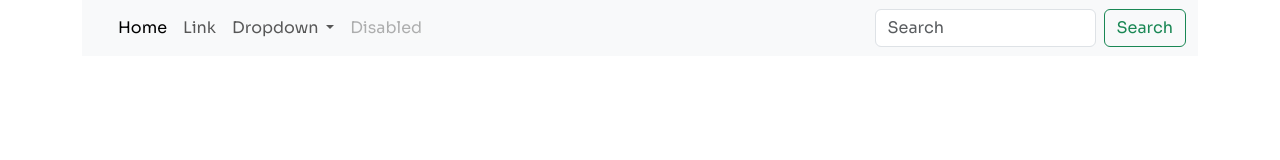
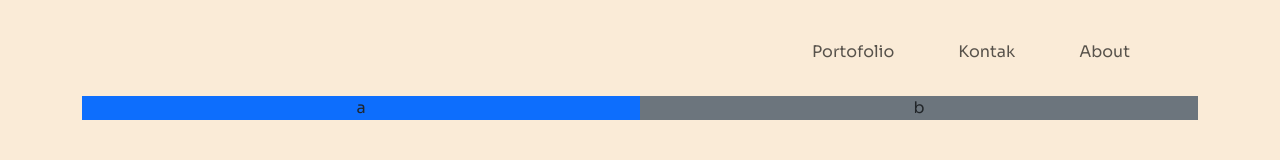
Before and after one commit to Sugar9797/tugas_html, a plain HTML site: page Tugas_4/index.html in a window 1280 px wide. Drawn offline with nearby package versions, Linux system fonts and the light colour scheme.

Commit message:
Commit Selasa

```diff
--- a/Tugas_4/index.html
+++ b/Tugas_4/index.html
@@ -11,43 +11,33 @@
     <link rel="stylesheet" href="style.css" />
   </head>
   <body>
-    <div class="container">
-      <nav class="navbar navbar-expand-lg bg-body-tertiary">
+    <div class="container-lg">
+      <nav class="navbar navbar-expand-lg mt-4">
         <div class="container-fluid">
-          <a class="navbar-brand" href="#">
-            <img src="" alt="" />
-          </a>
           <button class="navbar-toggler" type="button" data-bs-toggle="collapse" data-bs-target="#navbarSupportedContent" aria-controls="navbarSupportedContent" aria-expanded="false" aria-label="Toggle navigation">
             <span class="navbar-toggler-icon"></span>
           </button>
           <div class="collapse navbar-collapse" id="navbarSupportedContent">
-            <ul class="navbar-nav me-auto mb-2 mb-lg-0">
-              <li class="nav-item">
-                <a class="nav-link active" aria-current="page" href="#">Home</a>
+            <ul class="navbar-nav ms-auto mb-lg-0">
+              <li class="nav-item me-5">
+                <a class="nav-link" aria-current="page" href="#porto">Portofolio</a>
               </li>
-              <li class="nav-item">
-                <a class="nav-link" href="#">Link</a>
+              <li class="nav-item me-5">
+                <a class="nav-link" href="#kontak">Kontak</a>
               </li>
-              <li class="nav-item dropdown">
-                <a class="nav-link dropdown-toggle" href="#" role="button" data-bs-toggle="dropdown" aria-expanded="false"> Dropdown </a>
-                <ul class="dropdown-menu">
-                  <li><a class="dropdown-item" href="#">Action</a></li>
-                  <li><a class="dropdown-item" href="#">Another action</a></li>
-                  <li><hr class="dropdown-divider" /></li>
-                  <li><a class="dropdown-item" href="#">Something else here</a></li>
-                </ul>
-              </li>
-              <li class="nav-item">
-                <a class="nav-link disabled" aria-disabled="true">Disabled</a>
+              <li class="nav-item me-5">
+                <a class="nav-link" href="#about">About</a>
               </li>
             </ul>
-            <form class="d-flex" role="search">
-              <input class="form-control me-2" type="search" placeholder="Search" aria-label="Search" />
-              <button class="btn btn-outline-success" type="submit">Search</button>
-            </form>
           </div>
         </div>
       </nav>
+      <div class="container-lg mt-3">
+        <div class="row text-center">
+          <div class="col bg-primary">a</div>
+          <div class="col bg-secondary">b</div>
+        </div>
+      </div>
     </div>
     <script src="https://cdn.jsdelivr.net/npm/bootstrap@5.3.8/dist/js/bootstrap.bundle.min.js" integrity="sha384-FKyoEForCGlyvwx9Hj09JcYn3nv7wiPVlz7YYwJrWVcXK/BmnVDxM+D2scQbITxI" crossorigin="anonymous"></script>
   </body>
--- a/Tugas_4/style.css
+++ b/Tugas_4/style.css
@@ -1,8 +1,13 @@
 body {
   font-family: "Sora", sans-serif;
   font-style: normal;
+  background-color: antiquewhite;
 }
 body h1 {
   font-size: 36px;
   line-height: 44px;
 }
+
+/* body div ul li a {
+  font-style: normal;
+} */
```
